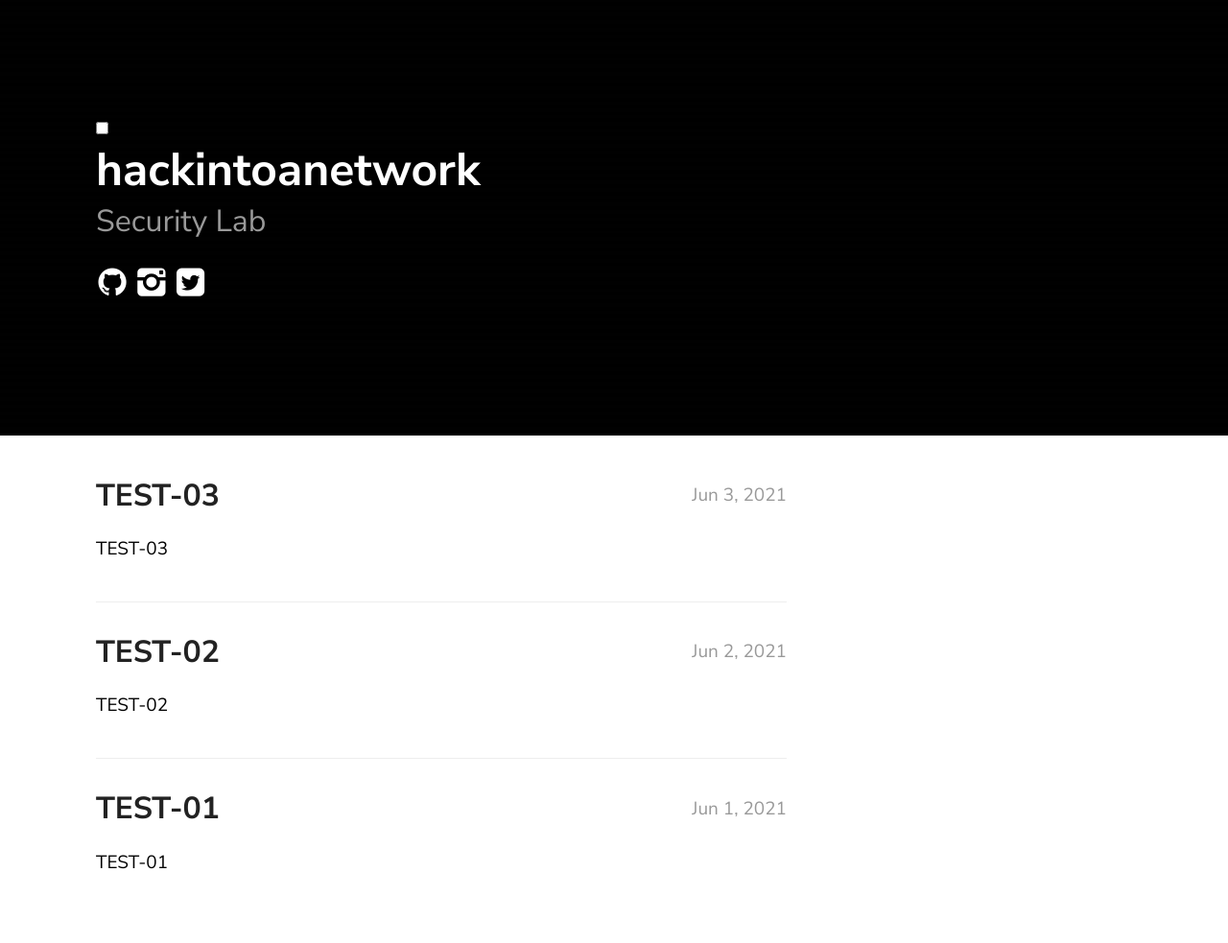
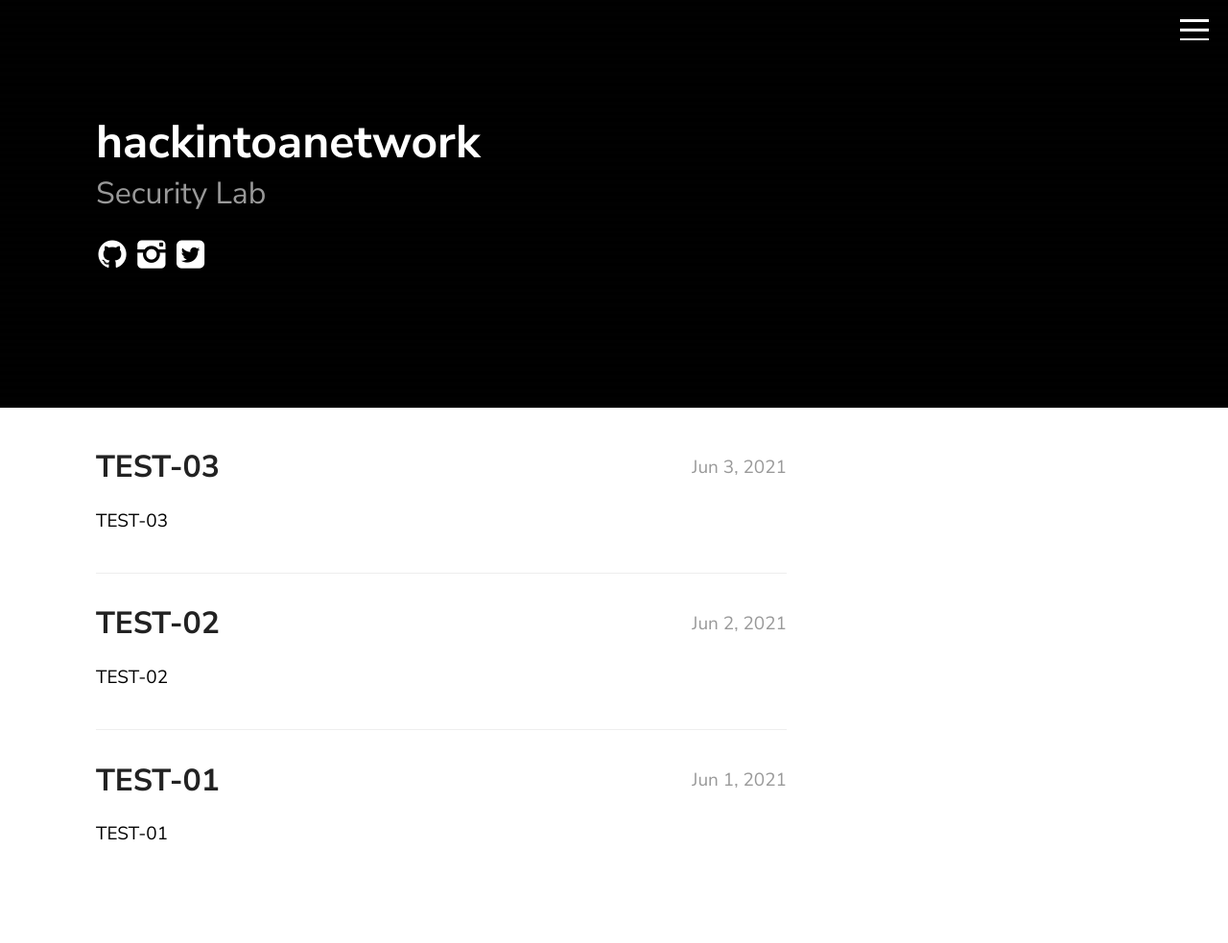
Before and after one commit to Developers-Official/hackintoanetwork.github.io, a Jekyll site: the page built from index.md, in a window 1280 px wide. Shown: the whole page at 96% size. Built offline with Jekyll 4.4.1, drawn with Linux system fonts in a browser that asks for light colours; after the commit the page ends 954 px from its top, so only the background shows below that.

Commit message:
Update nav.html

```diff
--- a/_includes/nav.html
+++ b/_includes/nav.html
@@ -1,5 +1,5 @@
 {%- if site.texture.showNav -%}
-<link href="/_sass/navbar.css" rel="stylesheet" type="text/css" />
+<link href="/assets/css/navbar.css" rel="stylesheet" type="text/css" />
 <input type="checkbox" id="menuicon">
 <label for="menuicon">
 	<span></span>
```
